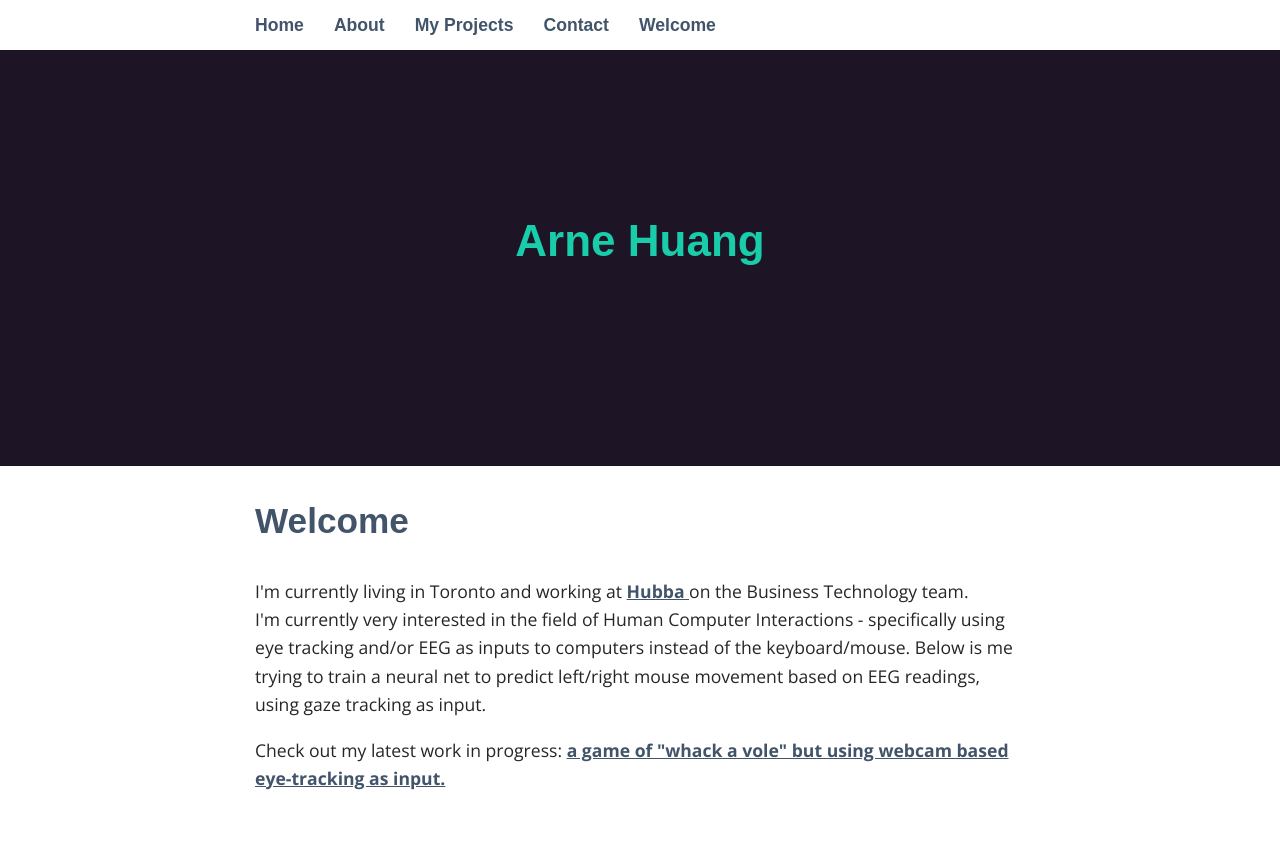
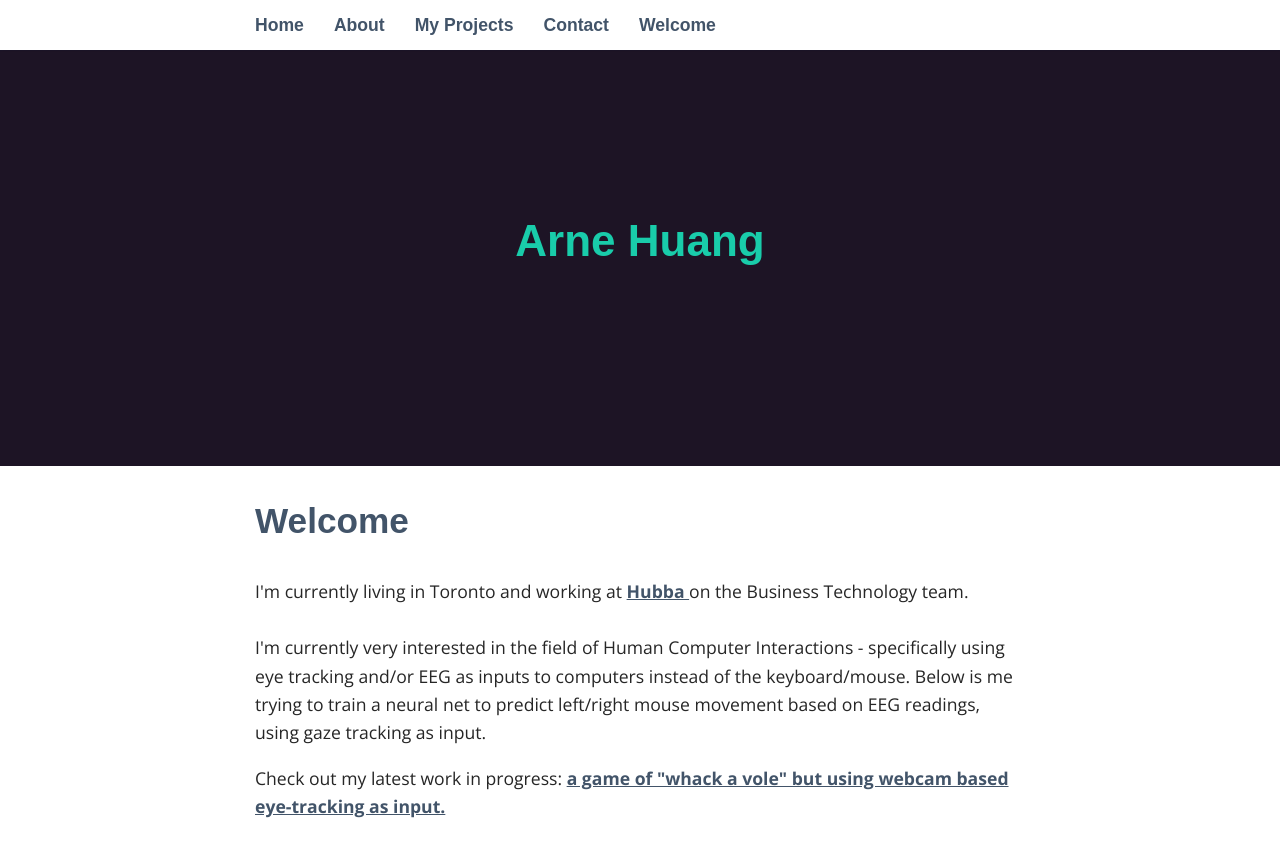
Before and after one commit to arnehuang/arnehuang.github-io, a Jekyll site: the page built from index.html, in a window 1280 px wide and 900 px high, scrolled down 34 px. Shown: the top 857 px of the window. Built offline with Jekyll 4.4.1, drawn with Linux system fonts in a browser that asks for light colours; some web fonts are replaced; a script that is not in the unit is left out.

```diff
--- a/index.html
+++ b/index.html
@@ -5,10 +5,14 @@ permalink: /
 ---
 
 I'm currently living in Toronto and working at <a href = 'www.hubba.com'> Hubba </a> on the Business Technology team.
+
 <br>
+<br>
+
 I'm currently very interested in the field of Human Computer Interactions - specifically using eye tracking and/or EEG as inputs to computers instead of the keyboard/mouse.
 Below is me trying to train a neural net to predict left/right mouse movement based on EEG readings, using gaze tracking as input.
 
 <blockquote class="imgur-embed-pub" lang="en" data-id="a/lsCXN"><a href="//imgur.com/lsCXN"></a></blockquote>
+<script async="" src="//s.imgur.com/min/embed.js" charset="utf-8"></script>
 
 Check out my latest work in progress: <a href = 'https://whack-a-vole.herokuapp.com/vole'> a game of "whack a vole" but using webcam based eye-tracking as input. </a>
```
